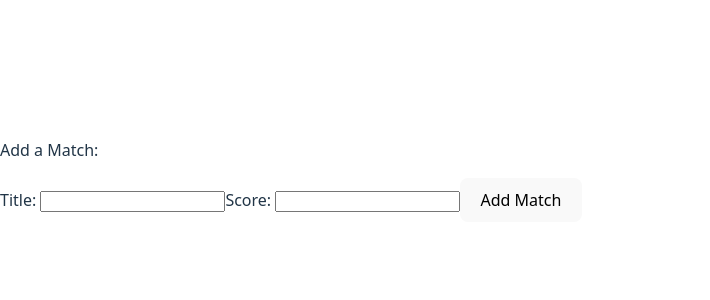
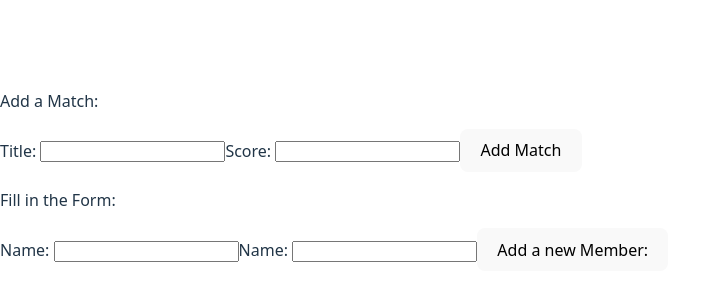
Before and after one commit to alihinnawe/Learn-Typescript-With-React, a React (Vite) app: page / in a window 1280 px wide. Shown: the part 228-528 px from the top of the page, without its empty margins (0-710 px from the left). Built offline with nearby package versions, Linux system fonts and the light colour scheme.

Commit message:
creating a test Member component without looking at a tutorial using typescript

```diff
--- a/src/App.tsx
+++ b/src/App.tsx
@@ -1,14 +1,18 @@
-
 import './App.css'
 import Matches from './components/Matches.tsx'
 import AddMatch from "./components/AddMatch.tsx"
+import Members from './components/Members/Members.tsx'
+
 function App() {
+  // Define a delete handler function
+  const handleDelete = (id: number) => {
+    console.log(`Deleted member with id: ${id}`)
+  }
 
   return (
     <>
-
-     <AddMatch />
-
+      <AddMatch />
+      <Members />
     </>
   )
 }
--- /dev/null
+++ b/src/components/Members/Member.tsx
@@ -0,0 +1,18 @@
+
+import  {type MemberType}  from "./Members";
+
+
+export default function Member ({membersList} : {membersList : MemberType []}) {
+
+    return (
+        <>
+            {membersList.map((member, index) => (
+            <div key={index}>
+            <p>Name: {member.name}</p>
+            <p>Address: {member.address}</p>
+            </div>
+      ))}
+        </>
+    )
+
+}
--- /dev/null
+++ b/src/components/Members/Members.tsx
@@ -0,0 +1,40 @@
+import React, { useRef , useState} from "react";
+import Member   from "./Member.tsx"
+
+export type MemberType = {
+        name : string;
+        address: string
+    }
+
+export default function Members () {
+
+    let nameRef = useRef <HTMLInputElement | null> (null);
+    let addressRef = useRef <HTMLInputElement | null> (null);
+    const [members, setMembers] =  useState <MemberType []> ([]);
+
+    function handleAddNewMember (event : React.FormEvent) {
+            event?.preventDefault();
+            const name1 = nameRef.current?.value || '';
+            const address1 = addressRef.current?.value.trim() || "";
+               if (!name1 || !address1) {
+                    alert("Please fill in both fields.");
+              return;
+                }
+            setMembers((prev) => [...prev, { name: name1, address: address1 }]);
+
+    }
+    return (
+        <>
+            <p>Fill in the Form: </p>
+            <form action="" onSubmit= {handleAddNewMember}>
+                <label htmlFor="name" >Name: </label>
+                <input id="name" ref= {nameRef} />
+
+                <label htmlFor="address" >Name: </label>
+                <input id="address" ref= {addressRef} />
+                <button>Add a new Member: </button>
+            </form>
+            <Member membersList = {members} />
+        </>
+    )
+}
```
